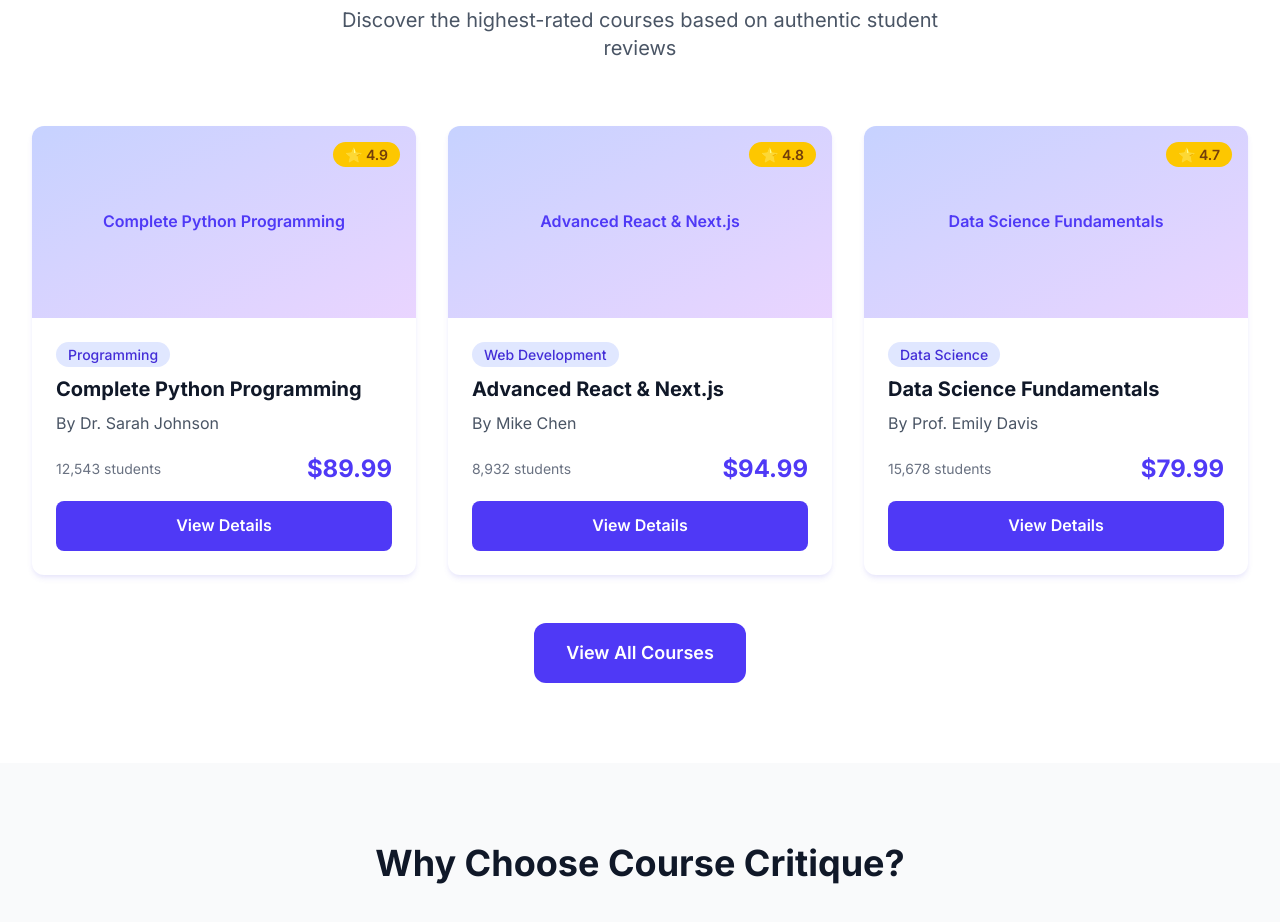
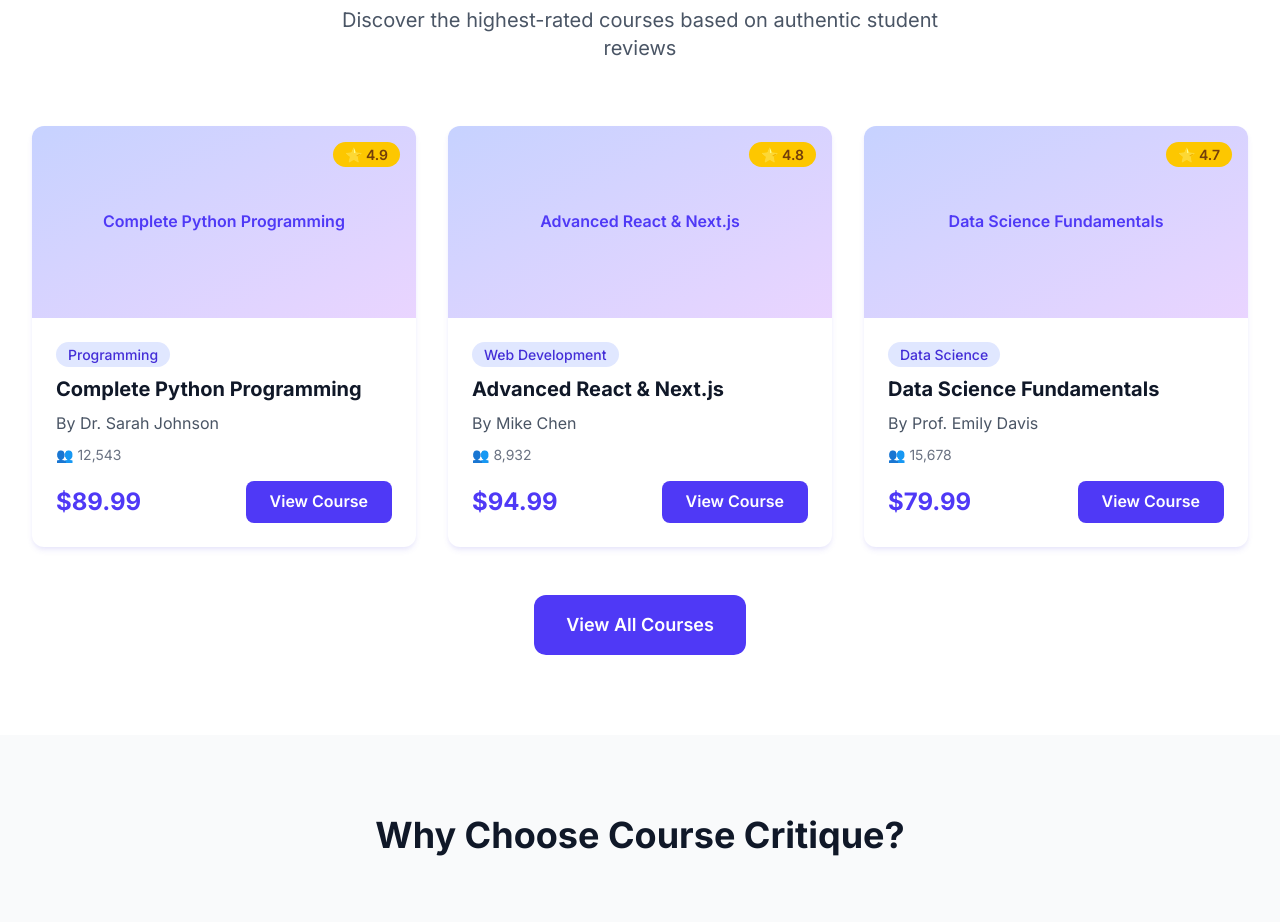
Before and after one commit to Trong-Tra/Course-Critique, a Next.js app: page / in a window 1280 px wide. Shown: the part 1380-2302 px from the top of the page. Built offline with nearby package versions, Linux system fonts and the light colour scheme.

Commit message:
feat: create CourseCard component for displaying course details

```diff
--- a/src/app/page.tsx
+++ b/src/app/page.tsx
@@ -1,5 +1,6 @@
 import Link from "next/link";
 import PartnerSection from "@/components/PartnerSection";
+import CourseCard from "@/components/CourseCard";
 
 // Mock data for top-rated courses
 const topCourses = [
@@ -111,51 +112,7 @@ export default function Home() {
 
           <div className="grid grid-cols-1 md:grid-cols-2 lg:grid-cols-3 gap-8">
             {topCourses.map((course) => (
-              <div
-                key={course.id}
-                className="bg-white rounded-xl card-shadow hover:card-shadow-hover transition-all duration-300 overflow-hidden group"
-              >
-                <div className="relative">
-                  <div className="w-full h-48 bg-gradient-to-br from-indigo-200 to-purple-200 flex items-center justify-center">
-                    <span className="text-indigo-600 font-semibold">
-                      {course.title}
-                    </span>
-                  </div>
-                  <div className="absolute top-4 right-4">
-                    <span className="bg-yellow-400 text-yellow-900 px-3 py-1 rounded-full text-sm font-semibold">
-                      ⭐ {course.rating}
-                    </span>
-                  </div>
-                </div>
-
-                <div className="p-6">
-                  <div className="mb-2">
-                    <span className="bg-indigo-100 text-indigo-700 px-3 py-1 rounded-full text-sm font-medium">
-                      {course.category}
-                    </span>
-                  </div>
-
-                  <h3 className="text-xl font-bold text-gray-900 mb-2 group-hover:text-indigo-600 transition-colors">
-                    {course.title}
-                  </h3>
-
-                  <p className="text-gray-600 mb-4">By {course.instructor}</p>
-
-                  <div className="flex items-center justify-between text-sm text-gray-500 mb-4">
-                    <span>{course.students.toLocaleString()} students</span>
-                    <span className="text-2xl font-bold text-indigo-600">
-                      {course.price}
-                    </span>
-                  </div>
-
-                  <Link
-                    href={`/courses/${course.id}`}
-                    className="block w-full bg-indigo-600 text-white text-center py-3 rounded-lg font-semibold hover:bg-indigo-700 transition-colors duration-200"
-                  >
-                    View Details
-                  </Link>
-                </div>
-              </div>
+              <CourseCard key={course.id} course={course} />
             ))}
           </div>
 
--- /dev/null
+++ b/src/components/CourseCard.tsx
@@ -0,0 +1,93 @@
+import Link from "next/link";
+
+interface Course {
+  id: number;
+  title: string;
+  instructor: string;
+  rating: number;
+  reviewCount?: number;
+  students: number;
+  price: string;
+  category: string;
+  level?: string;
+  duration?: string;
+  description?: string;
+}
+
+interface CourseCardProps {
+  course: Course;
+  className?: string;
+}
+
+export default function CourseCard({
+  course,
+  className = "",
+}: CourseCardProps) {
+  return (
+    <div
+      className={`bg-white rounded-xl card-shadow hover:card-shadow-hover transition-all duration-300 overflow-hidden group ${className}`}
+    >
+      <div className="relative">
+        <div className="w-full h-48 bg-gradient-to-br from-indigo-200 to-purple-200 flex items-center justify-center">
+          <span className="text-indigo-600 font-semibold text-center px-4">
+            {course.title}
+          </span>
+        </div>
+
+        <div className="absolute top-4 right-4">
+          <span className="bg-yellow-400 text-yellow-900 px-3 py-1 rounded-full text-sm font-semibold">
+            ⭐ {course.rating}
+          </span>
+        </div>
+
+        {course.level && (
+          <div className="absolute top-4 left-4">
+            <span className="bg-white text-indigo-600 px-3 py-1 rounded-full text-sm font-semibold">
+              {course.level}
+            </span>
+          </div>
+        )}
+      </div>
+
+      <div className="p-6">
+        <div className="mb-2">
+          <span className="bg-indigo-100 text-indigo-700 px-3 py-1 rounded-full text-sm font-medium">
+            {course.category}
+          </span>
+        </div>
+
+        <h3 className="text-xl font-bold text-gray-900 mb-2 group-hover:text-indigo-600 transition-colors line-clamp-2">
+          {course.title}
+        </h3>
+
+        <p className="text-gray-600 mb-2">By {course.instructor}</p>
+
+        {course.description && (
+          <p className="text-gray-500 text-sm mb-4 line-clamp-2">
+            {course.description}
+          </p>
+        )}
+
+        <div className="flex items-center text-sm text-gray-500 mb-4">
+          <span className="mr-4">👥 {course.students.toLocaleString()}</span>
+          {course.duration && (
+            <span className="mr-4">⏱️ {course.duration}</span>
+          )}
+          {course.reviewCount && <span>💬 {course.reviewCount}</span>}
+        </div>
+
+        <div className="flex items-center justify-between">
+          <span className="text-2xl font-bold text-indigo-600">
+            {course.price}
+          </span>
+          <Link
+            href={`/courses/${course.id}`}
+            className="bg-indigo-600 text-white px-6 py-2 rounded-lg font-semibold hover:bg-indigo-700 transition-colors duration-200"
+          >
+            View Course
+          </Link>
+        </div>
+      </div>
+    </div>
+  );
+}
```
